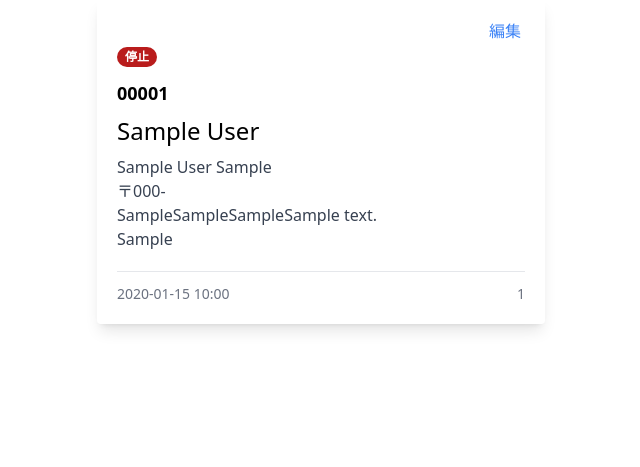
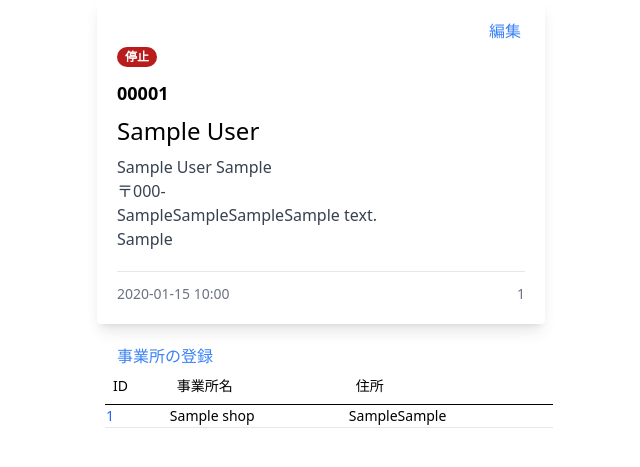
Before and after one commit to hayamakazuyuki/sf-mgmt, a Flask app: page /customer/1 in a window 1280 px wide. Shown: the part 157-624 px from the top of the page, without its empty margins (319-959 px from the left). Run offline with Flask 2, Linux system fonts and the light colour scheme; tables that the repository leaves empty hold one stand-in row (values such as "Sample post"); some libraries are stand-ins or nearby versions.

Commit message:
shop register added

```diff
--- a/sf/app/customer/views.py
+++ b/sf/app/customer/views.py
@@ -2,9 +2,9 @@ from flask import Blueprint, render_template, request, flash, redirect, url_for
 
 from ..extentions import db
 
-from ..models import Customer
+from ..models import Customer, Shop
 
-from .forms import CustomerForm
+from .forms import CustomerForm, ShopForm
 
 customer = Blueprint('customer', __name__, url_prefix='/customer')
 
@@ -67,9 +67,50 @@ def register():
 @customer.route('/<int:id>')
 @customer.route('/<int:id>/<mode>')
 def profile(id, mode=None):
-    customer = Customer.query.get(id)
+    customer = Customer.query.get_or_404(id)
+    page = request.args.get('page', 1, type=int)
+
+    shops = Shop.query.filter_by(customer_id=id).paginate(page=page, per_page=20)
 
     if mode == 'edit':
         return '編集'
 
-    return render_template('customer/profile.html', customer=customer)
+    return render_template('customer/profile.html', customer=customer, shops=shops)
+
+
+@customer.route('/<int:id>/shop/register', methods=['GET', 'POST'])
+def shop_register(id):
+    form = ShopForm()
+    customer = Customer.query.get(id)
+
+    if form.validate_on_submit():
+        # has to check if the id already exists in the Shop table
+        customer_id = customer.id
+        shop_id = request.form['id']
+        shop_number = request.form.get('shop_number')
+        name = request.form['name']
+        zip = request.form['zip']
+        prefecture = request.form['prefecture']
+        city = request.form['city']
+        town = request.form['town']
+        address = request.form.get('address')
+        bldg = request.form.get('bldg')
+        registered_by = 1
+
+        shop = Shop(customer_id=customer_id, id=shop_id, shop_number=shop_number, name=name, zip=zip,
+             prefecture=prefecture, city=city, town=town, address=address, bldg=bldg, registered_by=registered_by)
+
+        db.session.add(shop)
+
+        db.session.commit()
+
+        flash('事業所を登録しました。', 'success')
+
+        return redirect(url_for('customer.shop_profile', customer_id=customer_id, id=shop_id))
+
+    return render_template('customer/shop_register.html', customer=customer, form=form)
+
+
+@customer.route('/<int:customer_id>/<int:id>')
+def shop_profile(customer_id, id):
+    return render_template('customer/shop_profile.html')
--- a/sf/app/templates/customer/profile.html
+++ b/sf/app/templates/customer/profile.html
@@ -30,7 +30,53 @@
                 <p class="items-end">{{ customer.registered_by }}</p>
             </div>
         </div>
+        <p class="mx-5">
+            <a href="/customer/{{ customer.id }}/shop/register" class="text-blue-500 hover:text-blue-700 hover:underline">
+            事業所の登録
+            </a>
+        </p>
+        {% if shops %}
+        <diV>
+            {% if pages %}
+            {% for page_num in customers.iter_pages(left_edge=3, right_edge=3) %}
+            {% if page_num %}
+                {% if customers.page == page_num %}
+                <a class="text-blue-600 underline" href="{{ url_for('customer.index', q=search, page=page_num) }}">{{ page_num }}</a>
+                {% else %}
+                <a class="text-blue-600" href="{{ url_for('customer.index', q=search, page=page_num) }}">{{ page_num }}</a>
+                {% endif %}
+            {% else %}
+            ...
+            {% endif %}
+            {% endfor %}
+
+            {% endif %}
+        </diV>
+        <table class="table-auto w-full mx-2 text-sm">
+            <thead>
+                <tr class="border-black border-b">
+                    <td class="p-2">ID</td>
+                    <td class="p-2">事業所名</td>
+                    <td class="p-2">住所</td>
+                </tr>
+            </thead>
+            <tbody>
+            {% for shop in shops.items %}
+                <tr class="">
+                    <td class="border-b"><a class="text-blue-600 hover:underline hover:text-blue-800" href="/customer/{{ customer.id }}">
+                        {{ shop.id }}</a></td>
+                    <td class="border-b">{{ shop.name }}</td>
+                    <td class="border-b">{{ shop.prefecture }}{{ shop.city }}</td>
+                </tr>
+            {% endfor %}
+            </tbody>
+        </table>
+        {% endif %}
+
+
     </div>
+
+
 
 </div>
 
--- /dev/null
+++ b/sf/app/templates/customer/shop_profile.html
@@ -0,0 +1,5 @@
+{% extends "layout.html" %}
+{% block content %}
+{% include "navbar.html" %}
+{% include "_flashing.html" %}
+{% endblock %}
```
Also changed, not shown: sf/app/customer/forms.py (+15 -0 lines), sf/app/templates/customer/shop_register.html (added, +58 -0 lines).
